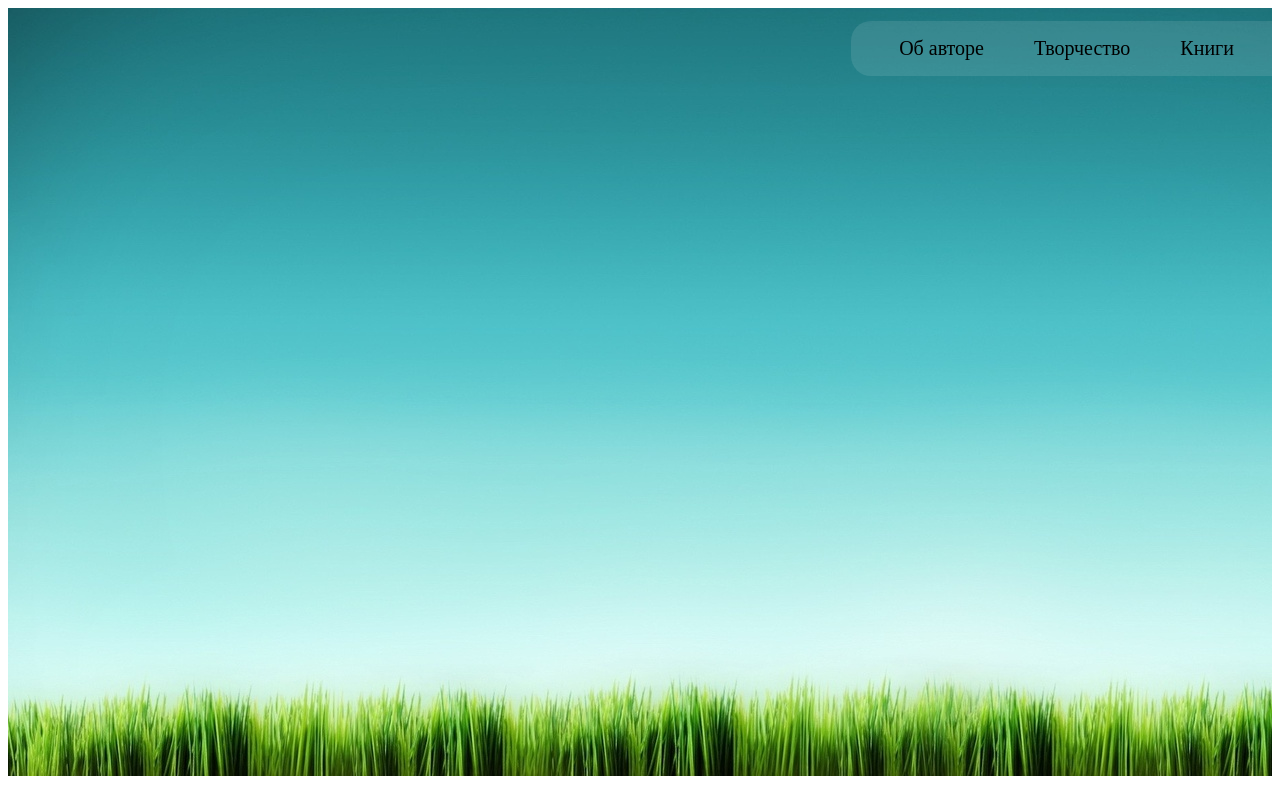
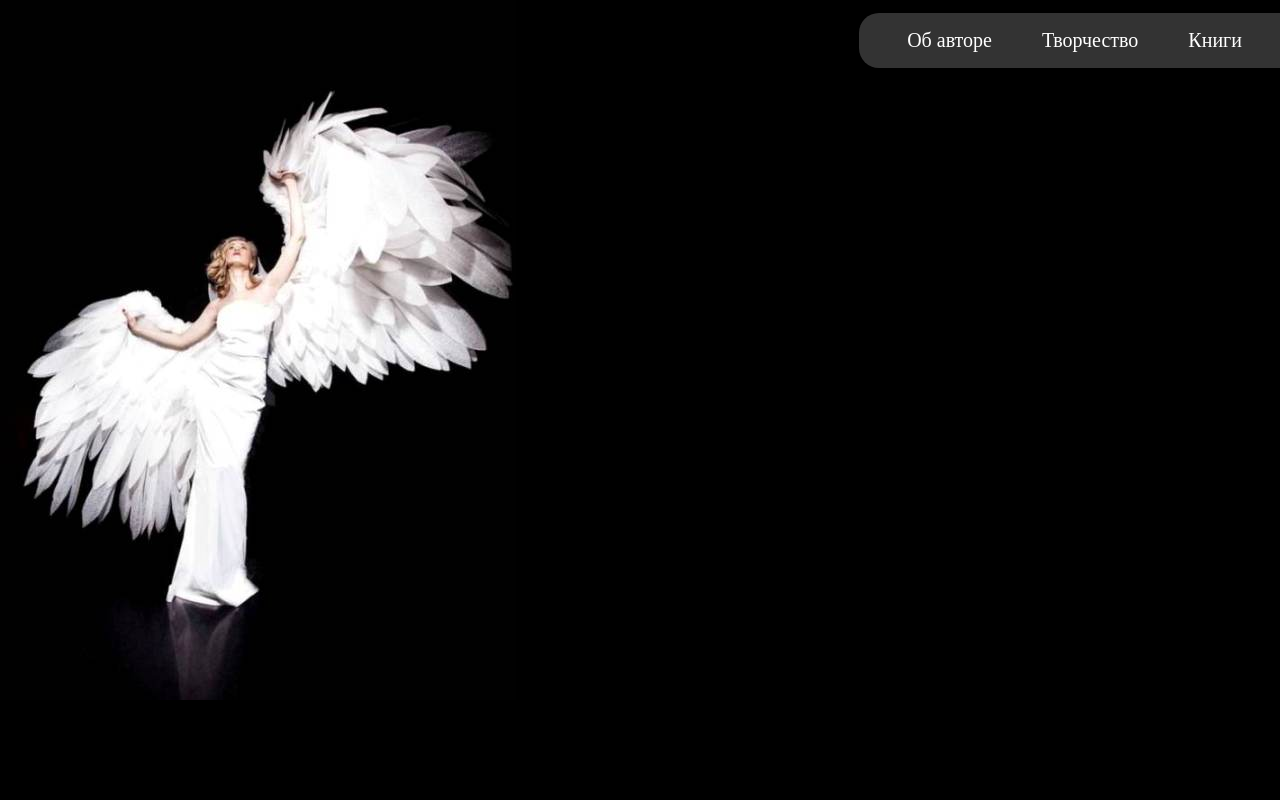
Before and after one commit to VikAndPolPob/anya-book-page, a PHP site: page / in a window 1280 px wide. Run offline with PHP 8.4, Linux system fonts and the light colour scheme; some libraries are stand-ins or nearby versions.

Commit message:
Изменил то что написал ранее

```diff
--- a/index.php
+++ b/index.php
@@ -4,6 +4,8 @@
 	<title>Test flexbox</title>
 	<meta charset="utf-8">
 	<link rel="stylesheet" type="text/css" href="style.css">
+	<script src="//ajax.googleapis.com/ajax/libs/jquery/3.1.0/jquery.min.js"></script>
+	<script type="text/javascript" src="script.js"></script>
 </head>
 <body>
 <div class="wrapper">
@@ -14,7 +16,6 @@
 			<li><a href="#">Книги</a></li>
 
 		</ul>
-
 	</div><!--End Content-->
 </div><!--End Wrapper->
 </body>
--- a/style.css
+++ b/style.css
@@ -1,4 +1,6 @@
-
+body {margin: 0;
+		padding: 0;
+	background: #000;}
 
 
 .wrapper {display: flex;
@@ -6,7 +8,8 @@
 			display: -webkit-flex;
 			display: -ms-flexbox;
 			max-width: 1360px;
-			background-image: url(image/fon_body.jpg);
+			background-image: url(image/anna.jpg);
+			background-repeat: no-repeat;
 			height: 768px;
 			flex-direction: row-reverse;
 			align-items: flex-start;
@@ -15,13 +18,12 @@
 .content {
 	border-top-left-radius: 20px;
 	border-bottom-left-radius: 20px;
-	background: red;
 	margin-top: 1%;
-	background-color: rgba(255,255,255, 0.1);
+	background-color: rgba(255,255,255, 0.2);
 }
 
 .content a {text-decoration: none;
-			color: #000;
+			color: #ffffff;
 			font-size: 20px;}
 .content li {list-style-type: none;}
 .content ul li {margin:10px 30px 0 0;
```
